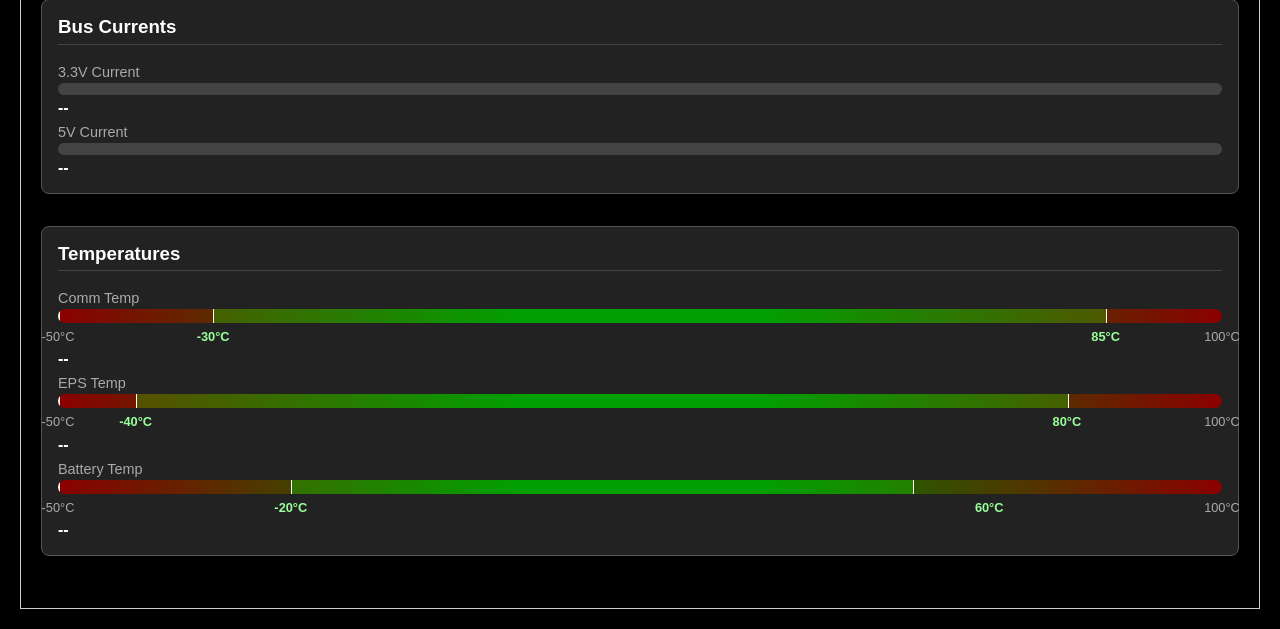
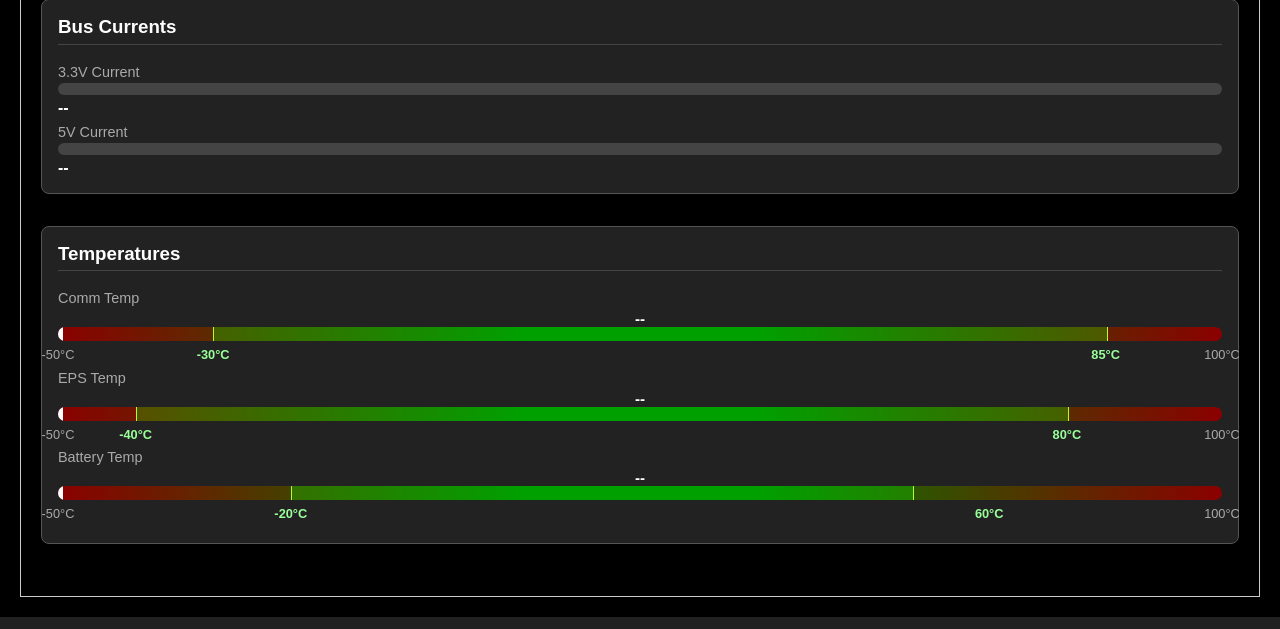
Before and after one commit to James-h-1969/space-ground-station, a Flask app: page / in a window 1280 px wide, after a click on "WOD". Shown: the part 586-1215 px from the top of the page. Run offline with Flask 3, Linux system fonts and the light colour scheme.

Commit message:
Temp Sliders Finished
Temp sliders are now done and I'm happy with them

```diff
--- a/src/static/frontend/graphs/wod.js
+++ b/src/static/frontend/graphs/wod.js
@@ -5,9 +5,15 @@ function updateWOD(data) {
     document.getElementById("batt-current").innerText = `${data["bat-current"].toFixed(2)} A`;
     document.getElementById("3v3-current").innerText = `${data["3v3-current"].toFixed(2)} A`;
     document.getElementById("5v-current").innerText = `${data["5v-current"].toFixed(2)} A`;
-    document.getElementById("comm-temp").innerText = `${data["comm-temp"].toFixed(1)} °C`;
-    document.getElementById("eps-temp").innerText = `${data["eps-temp"].toFixed(1)} °C`;
-    document.getElementById("batt-temp").innerText = `${data["batt-temp"].toFixed(1)} °C`;
+    const commTemp = data["comm-temp"];
+    document.getElementById("comm-temp").innerText = `${commTemp.toFixed(1)} °C`;
+    document.getElementById("comm-temp").className = `temp-value ${commTemp >= -30 && commTemp <= 85 ? 'green' : 'red'}`;
+    const epsTemp = data["eps-temp"];
+    document.getElementById("eps-temp").innerText = `${epsTemp.toFixed(1)} °C`;
+    document.getElementById("eps-temp").className = `temp-value ${epsTemp >= -40 && epsTemp <= 80 ? 'green' : 'red'}`;
+    const battTemp = data["batt-temp"];
+    document.getElementById("batt-temp").innerText = `${battTemp.toFixed(1)} °C`;
+    document.getElementById("batt-temp").className = `temp-value ${battTemp >= -20 && battTemp <= 60 ? 'green' : 'red'}`;
 
     setSliderPosition("comm-temp-slider", data["comm-temp"]);
     setSliderPosition("eps-temp-slider", data["eps-temp"]);
--- a/src/static/frontend/main.css
+++ b/src/static/frontend/main.css
@@ -270,8 +270,6 @@ canvas {
     transition: width 0.3s ease;
 }
 
-
-
 .slider-track {
     position: relative;
     background: linear-gradient(to right, darkred, green 40% 60%, darkred);
@@ -287,15 +285,15 @@ canvas {
     height: 100%;
     background-color: rgba(0,255,0,0.25);
     z-index: 1;
-    border-left: 1px solid white;
-    border-right: 1px solid white;
+    border-left: 1px solid greenyellow;
+    border-right: 1px solid greenyellow;
 }
 
 .slider-value {
     position: absolute;
     top: 0;
     height: 100%;
-    width: 2px;
+    width: 5px;
     background-color: white;
     z-index: 2;
 }
@@ -319,3 +317,18 @@ canvas {
     color: #9f9;
     font-weight: bold;
 }
+
+.temp-value {
+    text-align: center;
+    font-weight: bold;
+    font-size: 0.95em;
+    margin-top: 4px;
+}
+
+.temp-value.green {
+    color: #9f9;
+}
+
+.temp-value.red {
+    color: #f55;
+}
--- a/src/static/templates/index.html
+++ b/src/static/templates/index.html
@@ -100,9 +100,10 @@
 
             <!-- Comm Temp -->
             <div class="label">Comm Temp</div>
+            <div id="comm-temp" class="temp-value">--</div>
             <div class="slider-wrapper">
                 <div class="slider-track" data-min="-50" data-max="100">
-                    <div class="slider-nominal" style="left: 13.3%; width: 76.67%;"></div>
+                    <div class="slider-nominal" style="left: 13.33%; width: 76.67%;"></div>
                     <div id="comm-temp-slider" class="slider-value"></div>
                 </div>
                 <div class="slider-labels">
@@ -111,14 +112,14 @@
                     <span class="nominal-label" style="left: 90%;">85°C</span>
                     <span style="left: 100%;">100°C</span>
                 </div>
-                <div id="comm-temp" class="wod-value">--</div>
             </div>
 
             <!-- EPS Temp -->
             <div class="label">EPS Temp</div>
+            <div id="eps-temp" class="temp-value">--</div>
             <div class="slider-wrapper">
                 <div class="slider-track" data-min="-50" data-max="100">
-                    <div class="slider-nominal" style="left: 6.7%; width: 80%;"></div>
+                    <div class="slider-nominal" style="left: 6.67%; width: 80.00%;"></div>
                     <div id="eps-temp-slider" class="slider-value"></div>
                 </div>
                 <div class="slider-labels">
@@ -127,14 +128,14 @@
                     <span class="nominal-label" style="left: 86.67%;">80°C</span>
                     <span style="left: 100%;">100°C</span>
                 </div>
-                <div id="eps-temp" class="wod-value">--</div>
             </div>
 
             <!-- Battery Temp -->
             <div class="label">Battery Temp</div>
+            <div id="batt-temp" class="temp-value">--</div>
             <div class="slider-wrapper">
                 <div class="slider-track" data-min="-50" data-max="100">
-                    <div class="slider-nominal" style="left: 20%; width: 53.33%;"></div>
+                    <div class="slider-nominal" style="left: 20.00%; width: 53.33%;"></div>
                     <div id="batt-temp-slider" class="slider-value"></div>
                 </div>
                 <div class="slider-labels">
@@ -143,10 +144,8 @@
                     <span class="nominal-label" style="left: 80.00%;">60°C</span>
                     <span style="left: 100%;">100°C</span>
                 </div>
-                <div id="batt-temp" class="wod-value">--</div>
             </div>
         </div>
-    </div>
 
     <script src="{{ url_for('static', filename='frontend/main.js') }}"></script>
     <script src="{{ url_for('static', filename='frontend/helpers.js') }}"></script>
```
